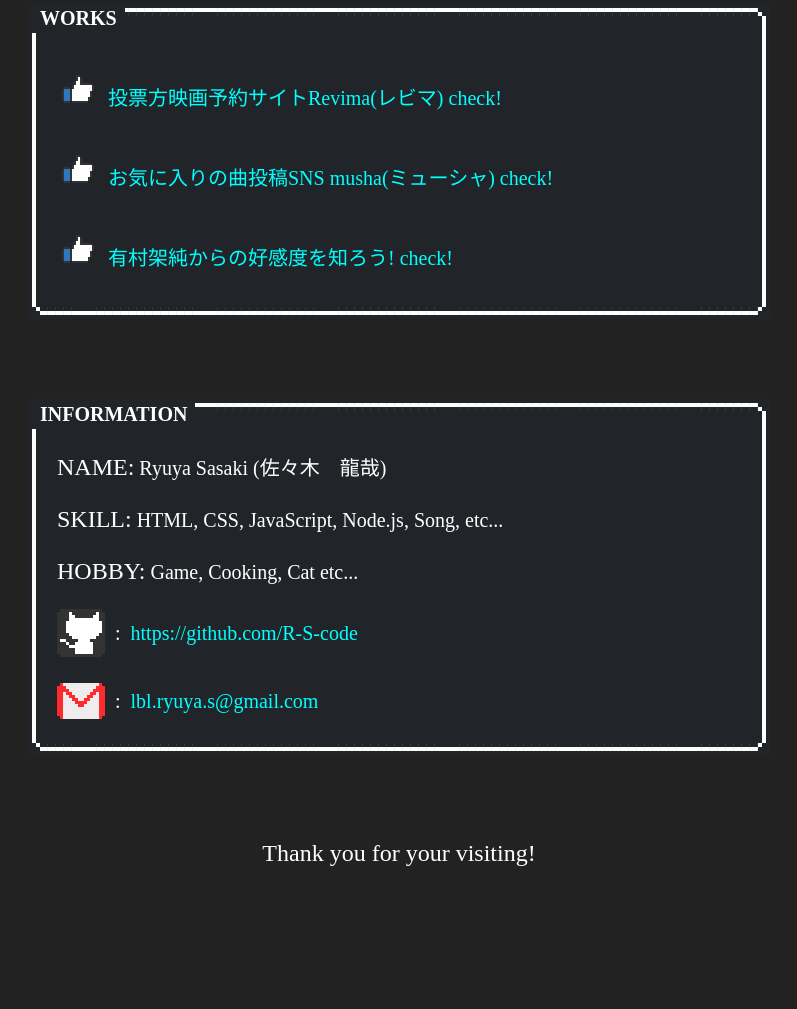
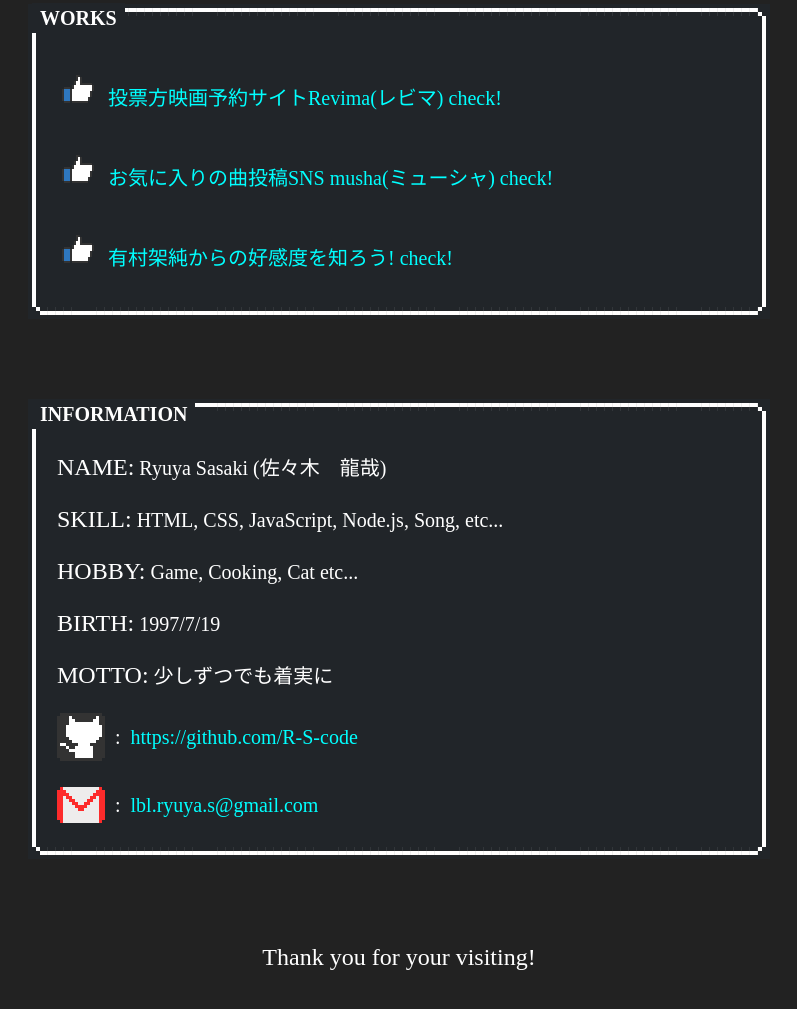
Before and after one commit to R-S-code/Portfolio, a website: page index.html in a window 1280 px wide. Shown: the part 1340-2349 px from the top of the page, without its empty margins (241-1038 px from the left). Before the commit the page ends 2271 px from the top, so only its background shows below. Drawn offline with nearby package versions, Linux system fonts and the light colour scheme; a web font is replaced by a local one.

Commit message:
infortmation追加

```diff
--- a/index.html
+++ b/index.html
@@ -186,6 +186,8 @@
             <p><span class="information-content-text">NAME:</span>  Ryuya Sasaki (佐々木　龍哉)</p>
             <p><span class="information-content-text">SKILL:</span> HTML, CSS, JavaScript, Node.js, Song, etc...</p>
             <p><span class="information-content-text">HOBBY:</span> Game, Cooking, Cat etc...</p>
+            <p><span class="information-content-text">BIRTH:</span> 1997/7/19</p>
+            <p><span class="information-content-text">MOTTO:</span> 少しずつでも着実に</p>
             <div class="information-content">
               <i class="nes-icon github is-medium"></i>
               <span>:</span>
```
